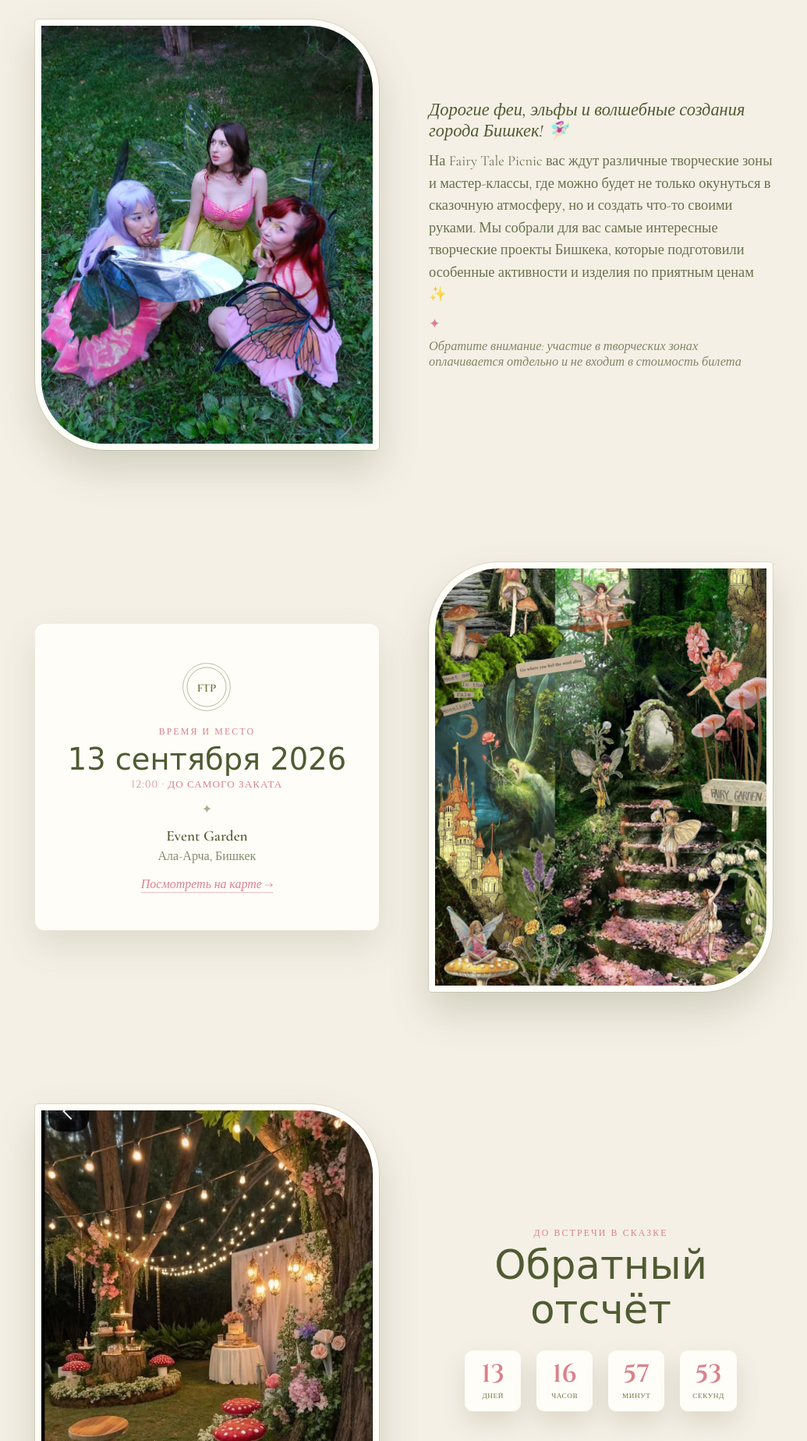
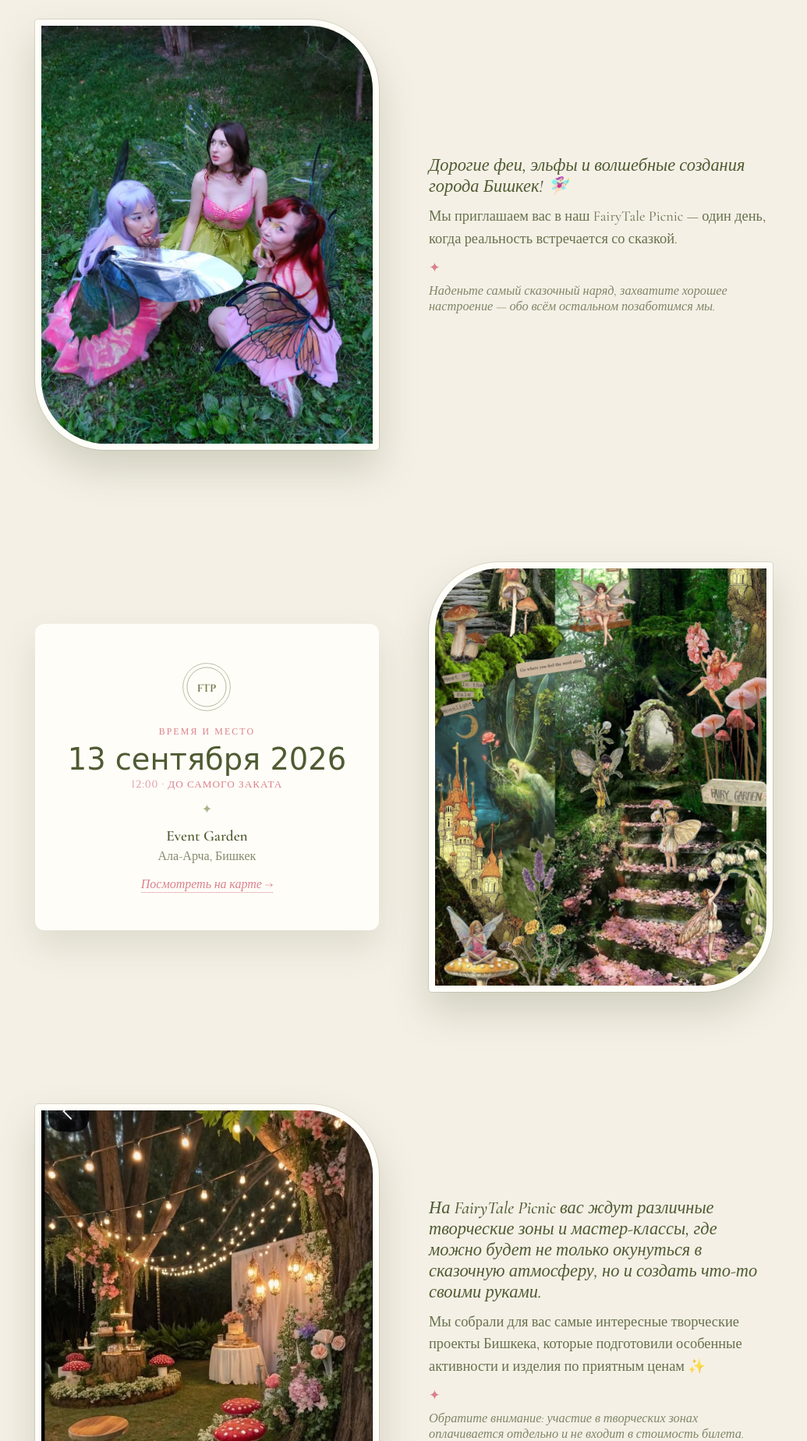
Before and after one commit to Sino0on/girlsclub, a Django app: page / in a window 1280 px wide. Shown: the part 847-2695 px from the top of the page at 78% size, without its empty margins (122-1157 px from the left). Run offline with Django 5.2, Linux system fonts and the light colour scheme; data that the repository does not hold is empty; some web fonts are replaced.

Commit message:
Add creative zones / master-classes section before the countdown photo
New section (invite-section styling: photo + greeting/lede/note) sits
between "Время и место" and "Обратный отсчёт", using the photo that
used to sit in the countdown section. Countdown section no longer has
a photo of its own — simplified to a single centered column instead
of duplicating the image.

```diff
--- a/event/templates/event/home.html
+++ b/event/templates/event/home.html
@@ -104,14 +104,13 @@
       Дорогие феи, эльфы и волшебные создания города Бишкек! 🧚🏻‍♀️
     </p>
     <p class="invite-section__lede">
-      На Fairy Tale Picnic вас ждут различные творческие зоны и мастер-классы, где можно будет не только окунуться в сказочную атмосферу, но и создать что-то своими руками.
-
-      Мы собрали для вас самые интересные творческие проекты Бишкека, которые подготовили особенные активности и изделия по приятным ценам ✨
-
+      Мы приглашаем вас в наш FairyTale&nbsp;Picnic — один день,
+      когда реальность встречается со сказкой.
     </p>
     <div class="invite-section__divider" aria-hidden="true">✦</div>
     <p class="invite-section__note">
-      Обратите внимание: участие в творческих зонах оплачивается отдельно и не входит в стоимость билета
+      Наденьте самый сказочный наряд, захватите хорошее настроение —
+      обо всём остальном позаботимся мы.
     </p>
   </div>
 </section>
@@ -147,13 +146,35 @@
 </section>
 
 <!-- ======================================================
+     CREATIVE ZONES / MASTER-CLASSES
+     ====================================================== -->
+<section class="section invite-section" id="creative">
+  <figure class="invite-section__photo reveal reveal--left">
+    <img src="{% static 'img/IMG_3411.JPG.jpeg' %}" alt="Творческие мастер-классы на FairyTale Picnic" loading="lazy">
+  </figure>
+  <div class="invite-section__text reveal reveal--right">
+    <p class="invite-section__greeting">
+      На FairyTale&nbsp;Picnic вас ждут различные творческие зоны и мастер-классы,
+      где можно будет не только окунуться в сказочную атмосферу, но и создать
+      что-то своими руками.
+    </p>
+    <p class="invite-section__lede">
+      Мы собрали для вас самые интересные творческие проекты Бишкека, которые
+      подготовили особенные активности и изделия по приятным ценам ✨
+    </p>
+    <div class="invite-section__divider" aria-hidden="true">✦</div>
+    <p class="invite-section__note">
+      Обратите внимание: участие в творческих зонах оплачивается отдельно и
+      не входит в стоимость билета.
+    </p>
+  </div>
+</section>
+
+<!-- ======================================================
      COUNTDOWN
      ====================================================== -->
 <section class="section countdown-section" id="countdown-section">
-  <figure class="countdown-section__photo reveal reveal--left">
-    <img src="{% static 'img/IMG_3411.JPG.jpeg' %}" alt="Клубнично-матчевый напиток" loading="lazy">
-  </figure>
-  <div class="countdown-section__content reveal reveal--right">
+  <div class="countdown-section__content reveal">
     <p class="section__eyebrow">До встречи в сказке</p>
     <h2 class="section__title">Обратный отсчёт</h2>
     <div class="countdown" id="countdown" aria-live="polite">
--- a/static/css/style.css
+++ b/static/css/style.css
@@ -597,21 +597,8 @@ section{ scroll-margin-top: 0; }
    ===================================================== */
 
 .countdown-section{
-  max-width: 1100px;
+  max-width: 640px;
   margin: 0 auto;
-  display: grid;
-  grid-template-columns: 1fr 1fr;
-  gap: clamp(24px, 5vw, 64px);
-  align-items: center;
-}
-.countdown-section__photo{
-  margin: 0;
-  border-radius: 4px 90px 4px 90px;
-  overflow: hidden;
-  aspect-ratio: 4/5;
-  box-shadow: 0 24px 50px rgba(79,91,50,.22);
-  border: 8px solid var(--warm-white);
-  outline: 1px solid rgba(79,91,50,.15);
 }
 .countdown-section__content{ text-align: center; }
 
@@ -645,11 +632,6 @@ section{ scroll-margin-top: 0; }
   letter-spacing: .06em;
   text-transform: uppercase;
   color: var(--matcha);
-}
-
-@media (max-width: 780px){
-  .countdown-section{ grid-template-columns: 1fr; text-align: center; }
-  .countdown-section__photo{ order: -1; max-width: 320px; margin: 0 auto; }
 }
 
 /* =====================================================
```
